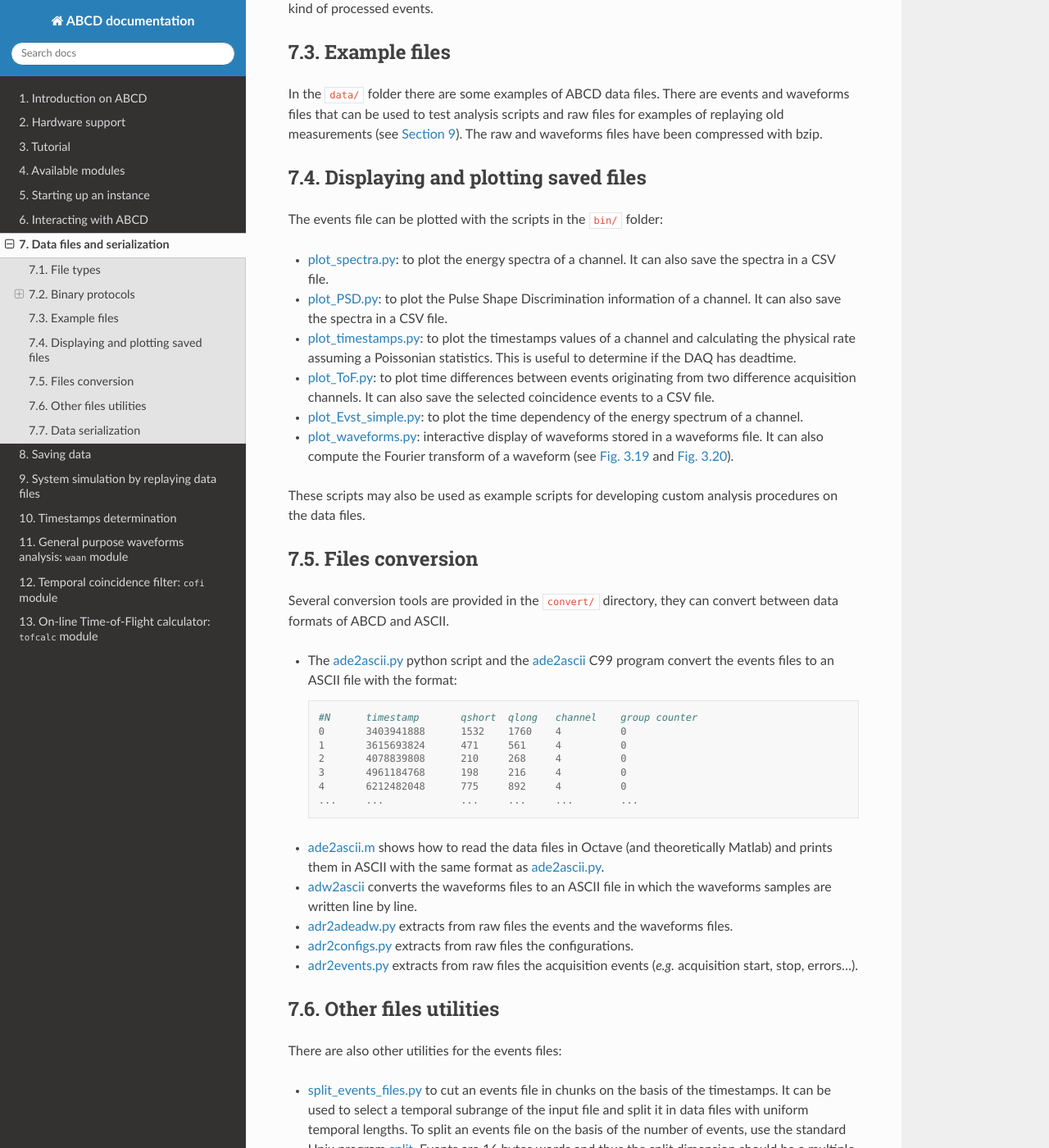
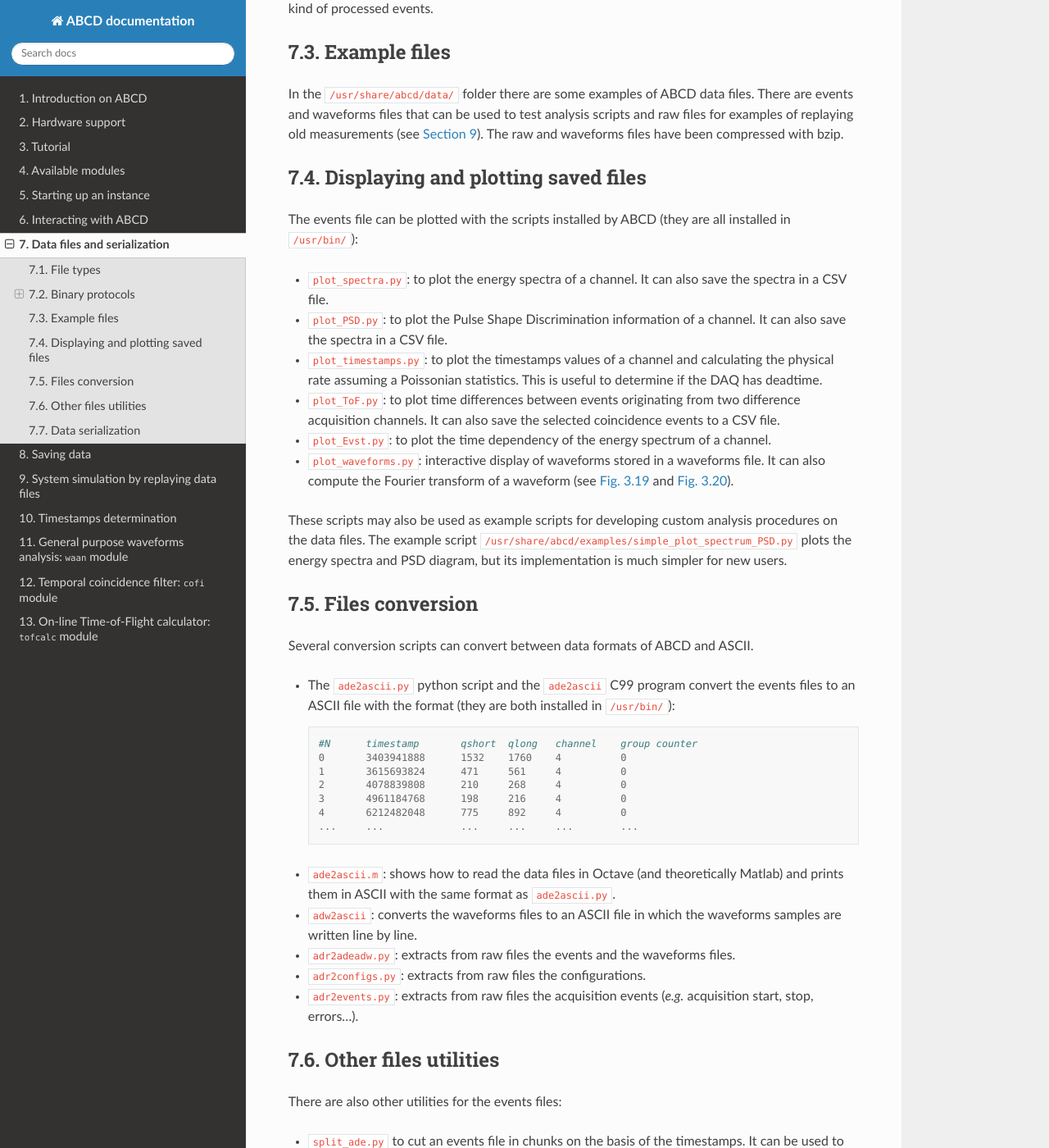
Before and after one commit to cl-fontana/abcd-docs, a Sphinx documentation site: the page built from docs/source/data_files.rst, in a window 1280 px wide and 1400 px high, scrolled down 2600 px. Shown: the whole window at 82% size. Built offline with Sphinx 7.4.7 and the Read the Docs theme 3.1.0, drawn with Linux system fonts in a browser that asks for light colours; some of the changed text lies outside the part shown.

Commit message:
Updated according to the new installation approach

```diff
--- a/docs/source/data_files.rst
+++ b/docs/source/data_files.rst
@@ -124,7 +124,7 @@ Most of the data filters and on-line processing would read and produce this kind
 Example files
 -------------
 
-In the ``data/`` folder there are some examples of ABCD data files.
+In the ``/usr/share/abcd/data/`` folder there are some examples of ABCD data files.
 There are events and waveforms files that can be used to test analysis scripts and raw files for examples of replaying old measurements (see :numref:`replay`).
 The raw and waveforms files have been compressed with bzip.
 
@@ -133,30 +133,31 @@ The raw and waveforms files have been compressed with bzip.
 Displaying and plotting saved files
 -----------------------------------
 
-The events file can be plotted with the scripts in the ``bin/`` folder:
+The events file can be plotted with the scripts installed by ABCD (they are all installed in ``/usr/bin/``):
 
-* `plot_spectra.py <https://github.com/ec-jrc/abcd/blob/main/bin/plot_spectra.py>`_: to plot the energy spectra of a channel.
+* ``plot_spectra.py``: to plot the energy spectra of a channel.
   It can also save the spectra in a CSV file.
-* `plot_PSD.py <https://github.com/ec-jrc/abcd/blob/main/bin/plot_PSD.py>`_: to plot the Pulse Shape Discrimination information of a channel.
+* ``plot_PSD.py``: to plot the Pulse Shape Discrimination information of a channel.
   It can also save the spectra in a CSV file.
-* `plot_timestamps.py <https://github.com/ec-jrc/abcd/blob/main/bin/plot_timestamps.py>`_: to plot the timestamps values of a channel and calculating the physical rate assuming a Poissonian statistics.
+* ``plot_timestamps.py``: to plot the timestamps values of a channel and calculating the physical rate assuming a Poissonian statistics.
   This is useful to determine if the DAQ has deadtime.
-* `plot_ToF.py <https://github.com/ec-jrc/abcd/blob/main/bin/plot_ToF.py>`_: to plot time differences between events originating from two difference acquisition channels.
+* ``plot_ToF.py``: to plot time differences between events originating from two difference acquisition channels.
   It can also save the selected coincidence events to a CSV file.
-* `plot_Evst_simple.py <https://github.com/ec-jrc/abcd/blob/main/bin/plot_Evst_simple.py>`_: to plot the time dependency of the energy spectrum of a channel.
-* `plot_waveforms.py <https://github.com/ec-jrc/abcd/blob/main/bin/plot_waveforms.py>`_: interactive display of waveforms stored in a waveforms file.
+* ``plot_Evst.py``: to plot the time dependency of the energy spectrum of a channel.
+* ``plot_waveforms.py``: interactive display of waveforms stored in a waveforms file.
   It can also compute the Fourier transform of a waveform (see :numref:`fig-waveforms-display` and :numref:`fig-waveforms-display-Fourier`).
 
 These scripts may also be used as example scripts for developing custom analysis procedures on the data files.
+The example script ``/usr/share/abcd/examples/simple_plot_spectrum_PSD.py`` plots the energy spectra and PSD diagram, but its implementation is much simpler for new users.
 
 .. _sec-files-conversion:
 
 Files conversion
 ----------------
 
-Several conversion tools are provided in the ``convert/`` directory, they can convert between data formats of ABCD and ASCII.
+Several conversion scripts can convert between data formats of ABCD and ASCII.
 
-* The `ade2ascii.py <https://github.com/ec-jrc/abcd/blob/main/convert/ade2ascii.py>`_ python script and the `ade2ascii <https://github.com/ec-jrc/abcd/blob/main/convert/ade2ascii.c>`_ C99 program convert the events files to an ASCII file with the format::
+* The ``ade2ascii.py`` python script and the ``ade2ascii`` C99 program convert the events files to an ASCII file with the format (they are both installed in ``/usr/bin/``)::
 
     #N      timestamp       qshort  qlong   channel    group counter
     0       3403941888      1532    1760    4          0
@@ -166,22 +167,22 @@ Several conversion tools are provided in the ``convert/`` directory, they can co
     4       6212482048      775     892     4          0
     ...     ...             ...     ...     ...        ...
 
-* `ade2ascii.m <https://github.com/ec-jrc/abcd/blob/main/convert/ade2ascii.m>`_ shows how to read the data files in Octave (and theoretically Matlab) and prints them in ASCII with the same format as `ade2ascii.py <https://github.com/ec-jrc/abcd/blob/main/convert/ade2ascii.py>`_.
-* `adw2ascii <https://github.com/ec-jrc/abcd/blob/main/convert/adw2ascii.c>`_  converts the waveforms files to an ASCII file in which the waveforms samples are written line by line.
-* `adr2adeadw.py <https://github.com/ec-jrc/abcd/blob/main/convert/adr2adeadw.py>`_ extracts from raw files the events and the waveforms files.
-* `adr2configs.py <https://github.com/ec-jrc/abcd/blob/main/convert/adr2configs.py>`_ extracts from raw files the configurations.
-* `adr2events.py <https://github.com/ec-jrc/abcd/blob/main/convert/adr2events.py>`_ extracts from raw files the acquisition events (*e.g.* acquisition start, stop, errors...).
+* ``ade2ascii.m``: shows how to read the data files in Octave (and theoretically Matlab) and prints them in ASCII with the same format as ``ade2ascii.py``.
+* ``adw2ascii``: converts the waveforms files to an ASCII file in which the waveforms samples are written line by line.
+* ``adr2adeadw.py``: extracts from raw files the events and the waveforms files.
+* ``adr2configs.py``: extracts from raw files the configurations.
+* ``adr2events.py``: extracts from raw files the acquisition events (*e.g.* acquisition start, stop, errors...).
 
 Other files utilities
 ---------------------
 
 There are also other utilities for the events files:
 
-* `split_events_files.py <https://github.com/ec-jrc/abcd/blob/main/bin/split_events_files.py>`_ to cut an events file in chunks on the basis of the timestamps.
+* ``split_ade.py`` to cut an events file in chunks on the basis of the timestamps.
   It can be used to select a temporal subrange of the input file and split it in data files with uniform temporal lengths.
   To split an events file on the basis of the number of events, use the standard Unix program `split <https://en.wikipedia.org/wiki/Split_(Unix)>`_.
   Events are 16 bytes words and thus the split dimension should be a multiple of 16 bytes.
-* `rescale_timestamp.py <https://github.com/ec-jrc/abcd/blob/main/bin/rescale_timestamp.py>`_ to rescale the timestamp entry of all the events in an events file.
+* ``/usr/share/abcd/examples/rescale_timestamp.py`` to rescale the timestamp entry of all the events in an events file.
 
 Data serialization
 ------------------
```
